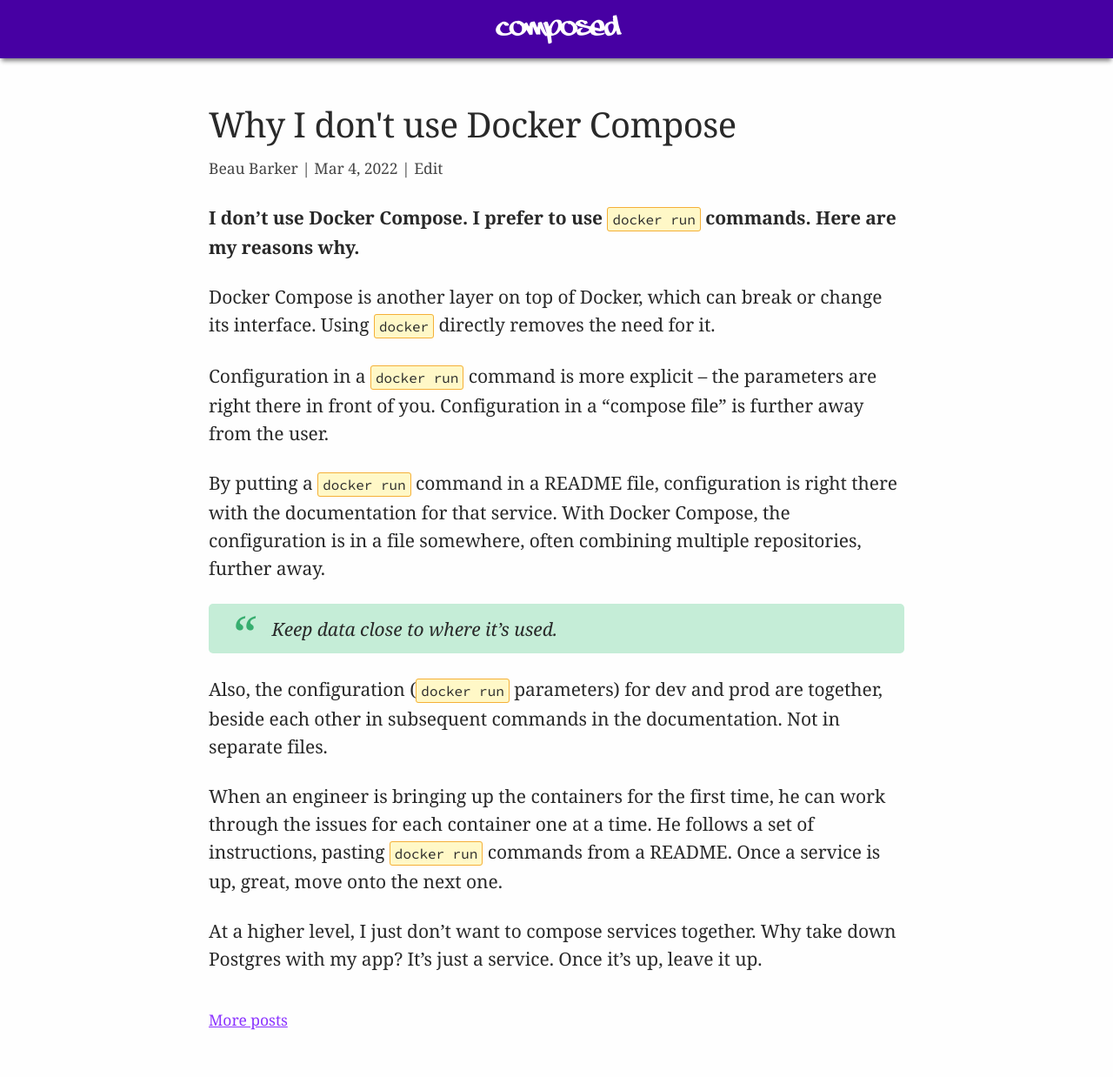
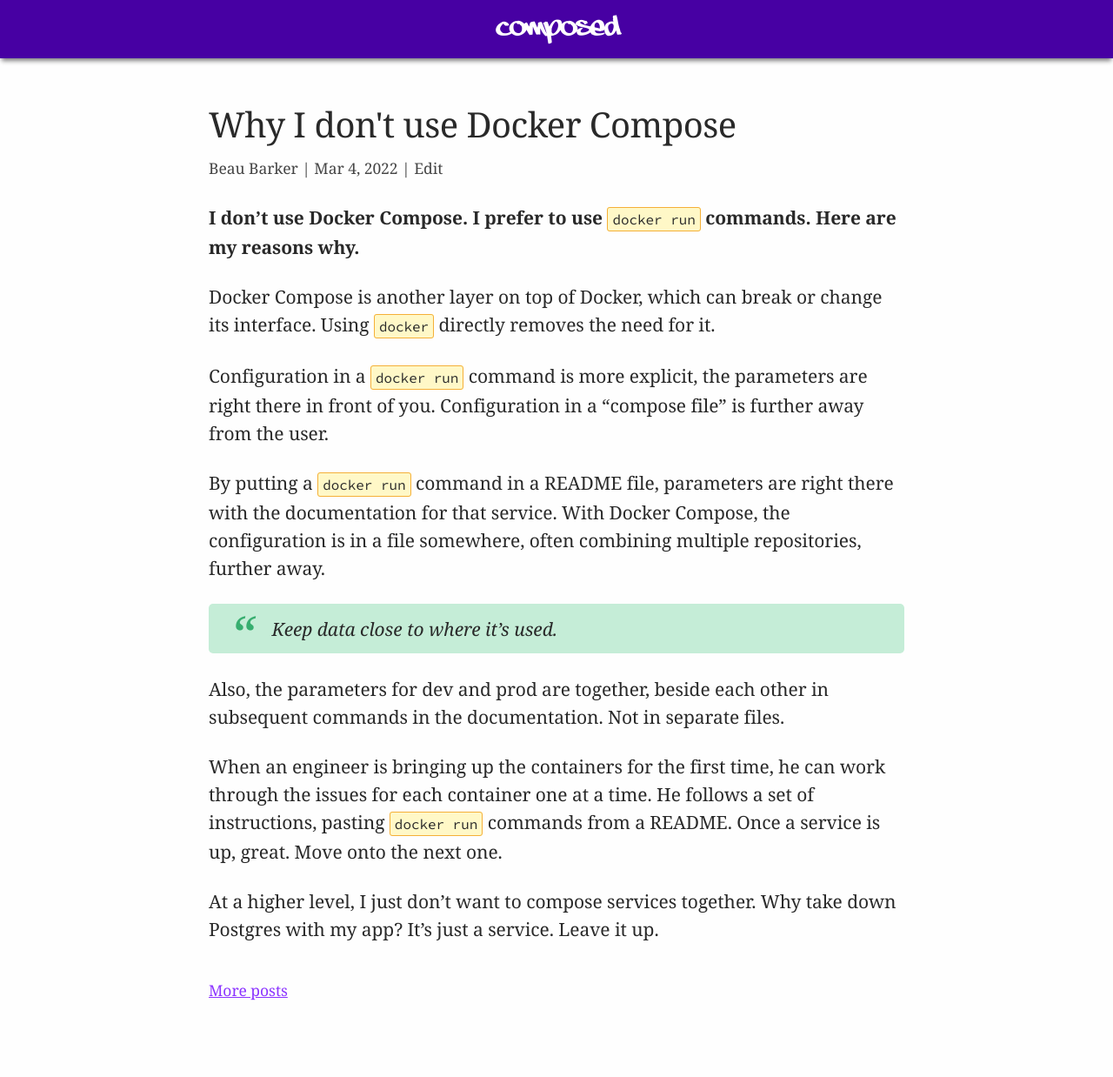
Before and after one commit to explodinglabs/explodinglabs.github.io, a Jekyll site: the page built from docs/_posts/2022-03-04-docker-compose.markdown, in a window 1280 px wide. Shown: the whole page at 87% size. Built offline with Jekyll 4.4.1, drawn with Linux system fonts in a browser that asks for light colours; after the commit the page ends 1204 px from its top, so only the background shows below that.

Commit message:
Adjust docker compose post

```diff
--- a/docs/_posts/2022-03-04-docker-compose.markdown
+++ b/docs/_posts/2022-03-04-docker-compose.markdown
@@ -9,24 +9,23 @@
 Docker Compose is another layer on top of Docker, which can break or change its
 interface. Using `docker` directly removes the need for it.
 
-Configuration in a `docker run` command is more explicit -- the parameters are
+Configuration in a `docker run` command is more explicit, the parameters are
 right there in front of you. Configuration in a "compose file" is further away
 from the user.
 
-By putting a `docker run` command in a README file, configuration is right
-there with the documentation for that service. With Docker Compose, the
-configuration is in a file somewhere, often combining multiple repositories,
-further away.
+By putting a `docker run` command in a README file, parameters are right there
+with the documentation for that service. With Docker Compose, the configuration
+is in a file somewhere, often combining multiple repositories, further away.
 
 > Keep data close to where it's used.
 
-Also, the configuration (`docker run` parameters) for dev and prod are together, beside each other in
+Also, the parameters for dev and prod are together, beside each other in
 subsequent commands in the documentation. Not in separate files.
 
 When an engineer is bringing up the containers for the first time, he can work
 through the issues for each container one at a time. He follows a set of
 instructions, pasting `docker run` commands from a README. Once a service is
-up, great, move onto the next one.
+up, great. Move onto the next one.
 
 At a higher level, I just don’t want to compose services together. Why take
-down Postgres with my app? It's just a service. Once it's up, leave it up.
+down Postgres with my app? It's just a service. Leave it up.
```
